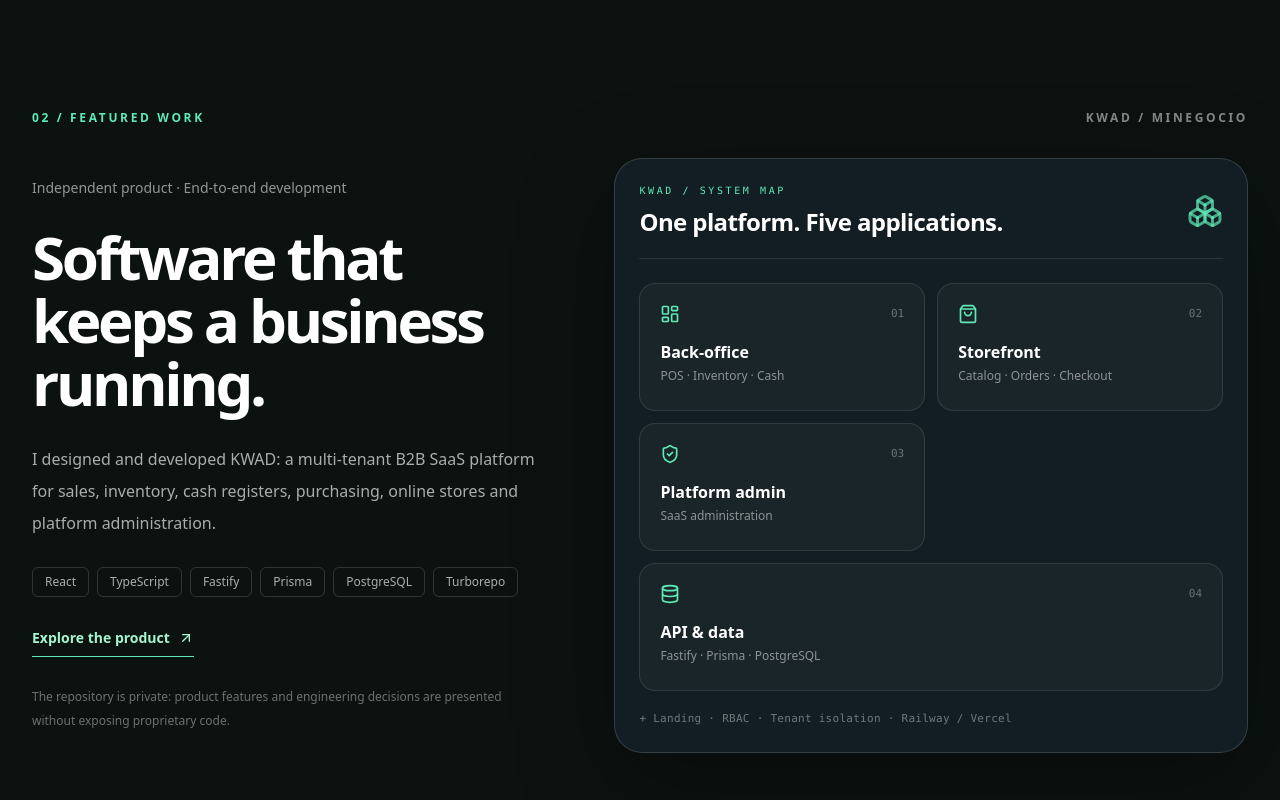
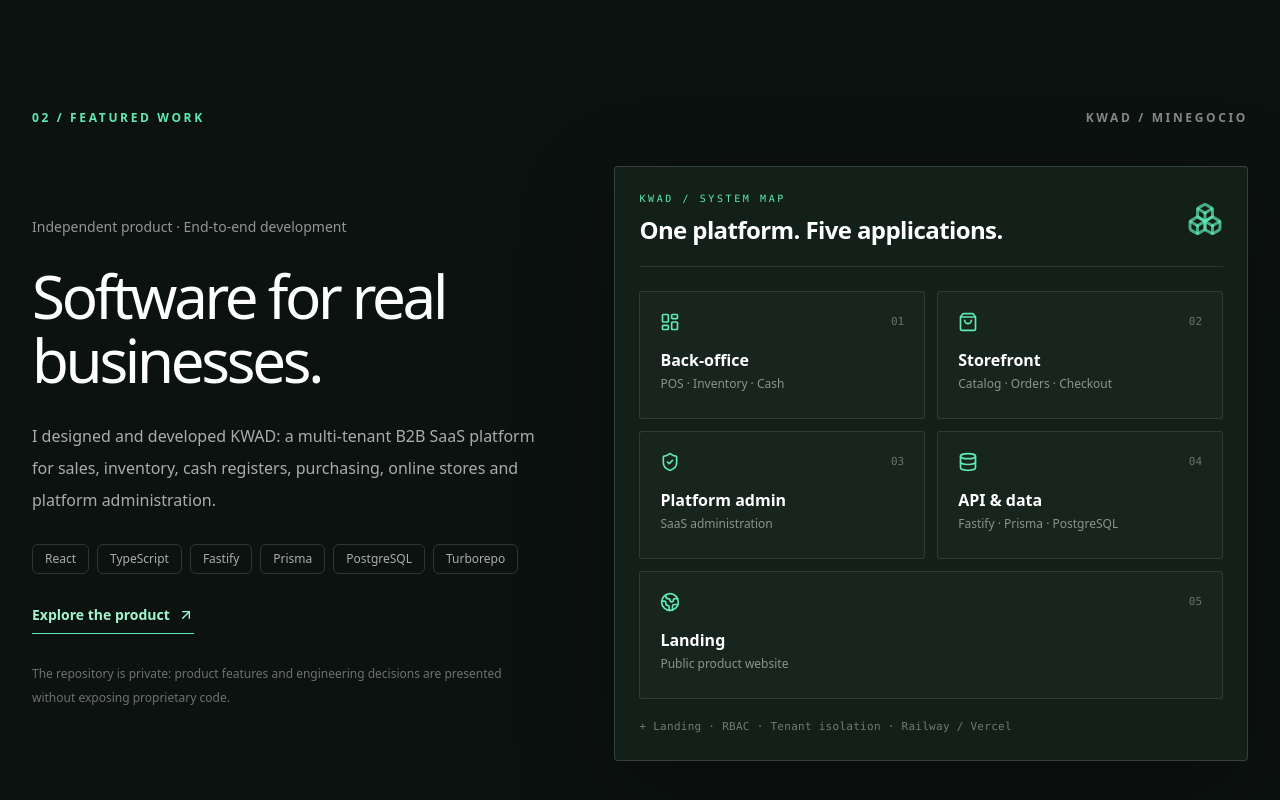
Before and after one commit to RusoMDK/luis-manuel-santos-portfolio, a Next.js app: page /en in a window 1280 px wide. Shown: the part 1200-2000 px from the top of the page. Built offline with nearby package versions, Linux system fonts and the light colour scheme.

Commit message:
feat(kwad): complete five-app architecture and sharpen editorial layout

```diff
--- a/components/marketing/sections/kwad-feature.tsx
+++ b/components/marketing/sections/kwad-feature.tsx
@@ -1,4 +1,4 @@
-import { ArrowUpRight, Boxes, Database, LayoutDashboard, ShieldCheck, ShoppingBag } from "lucide-react";
+import { ArrowUpRight, Boxes, Database, LayoutDashboard, ShieldCheck, ShoppingBag, Globe2 } from "lucide-react";
 import { Container } from "@/components/marketing/shared/container";
 
 type FeatureItem = {
@@ -12,6 +12,7 @@
   { title: "Storefront", detail: "Catalog · Orders · Checkout", Icon: ShoppingBag },
   { title: "Platform admin", detail: "SaaS administration", Icon: ShieldCheck },
   { title: "API & data", detail: "Fastify · Prisma · PostgreSQL", Icon: Database },
+  { title: "Landing", detail: "Public product website", Icon: Globe2 },
 ];
 
 type KwadFeatureProps = {
@@ -24,15 +25,15 @@
   return (
     <section id="kwad" aria-labelledby="kwad-title" className="scroll-mt-28 border-y border-white/10 py-20 md:py-28">
       <Container>
-        <div className="mb-8 flex flex-wrap items-center justify-between gap-3 text-xs font-semibold uppercase tracking-[0.22em] text-emerald-300">
+        <div className="mb-10 flex flex-wrap items-center justify-between gap-3 text-xs font-semibold uppercase tracking-[0.22em] text-emerald-300">
           <span>{isSpanish ? "02 / Proyecto destacado" : "02 / Featured work"}</span>
           <span className="text-white/50">KWAD / MiNegocio</span>
         </div>
         <div className="grid gap-10 lg:grid-cols-[0.9fr_1.1fr] lg:items-center lg:gap-16">
           <div className="space-y-7">
             <p className="text-sm font-medium text-white/55">{isSpanish ? "Producto propio · Desarrollo integral" : "Independent product · End-to-end development"}</p>
-            <h2 id="kwad-title" className="max-w-2xl text-5xl font-semibold leading-[1.05] tracking-[-0.055em] text-white sm:text-6xl">
-              {isSpanish ? "El software detrás de un negocio que funciona." : "Software that keeps a business running."}
+            <h2 id="kwad-title" className="max-w-2xl text-5xl font-medium leading-[1.06] tracking-[-0.055em] text-white sm:text-6xl">
+              {isSpanish ? "Software para negocios reales." : "Software for real businesses."}
             </h2>
             <p className="max-w-xl text-base leading-8 text-white/65">
               {isSpanish
@@ -51,7 +52,7 @@
               {isSpanish ? "El repositorio es privado: presento las funcionalidades y decisiones técnicas sin exponer código propietario." : "The repository is private: product features and engineering decisions are presented without exposing proprietary code."}
             </p>
           </div>
-          <div className="overflow-hidden rounded-[28px] border border-white/15 bg-[#121e23] p-4 shadow-[0_30px_100px_rgba(0,0,0,0.28)] sm:p-6">
+          <div className="overflow-hidden rounded-[4px] border border-white/15 bg-[#132019] p-4 shadow-[0_30px_100px_rgba(0,0,0,0.28)] sm:p-6">
             <div className="mb-6 flex items-center justify-between gap-4 border-b border-white/10 pb-5">
               <div>
                 <p className="font-mono text-[10px] uppercase tracking-[0.26em] text-emerald-300">KWAD / SYSTEM MAP</p>
@@ -61,7 +62,7 @@
             </div>
             <div className="grid gap-3 sm:grid-cols-2">
               {features.map(({ title, detail, Icon }, index) => (
-                <div key={title} className={`min-h-32 rounded-2xl border border-white/10 bg-white/[0.035] p-5 ${index === 3 ? "sm:col-span-2" : ""}`}>
+                <div key={title} className={`min-h-32 rounded-[3px] border border-white/10 bg-white/[0.025] p-5 ${index === 4 ? "sm:col-span-2" : ""}`}>
                   <div className="mb-4 flex items-center justify-between"><Icon aria-hidden="true" className="h-5 w-5 text-emerald-300"/><span className="font-mono text-[11px] text-white/35">0{index + 1}</span></div>
                   <h4 className="font-semibold text-white">{title}</h4>
                   <p className="mt-1 text-xs text-white/50">{detail}</p>
```
